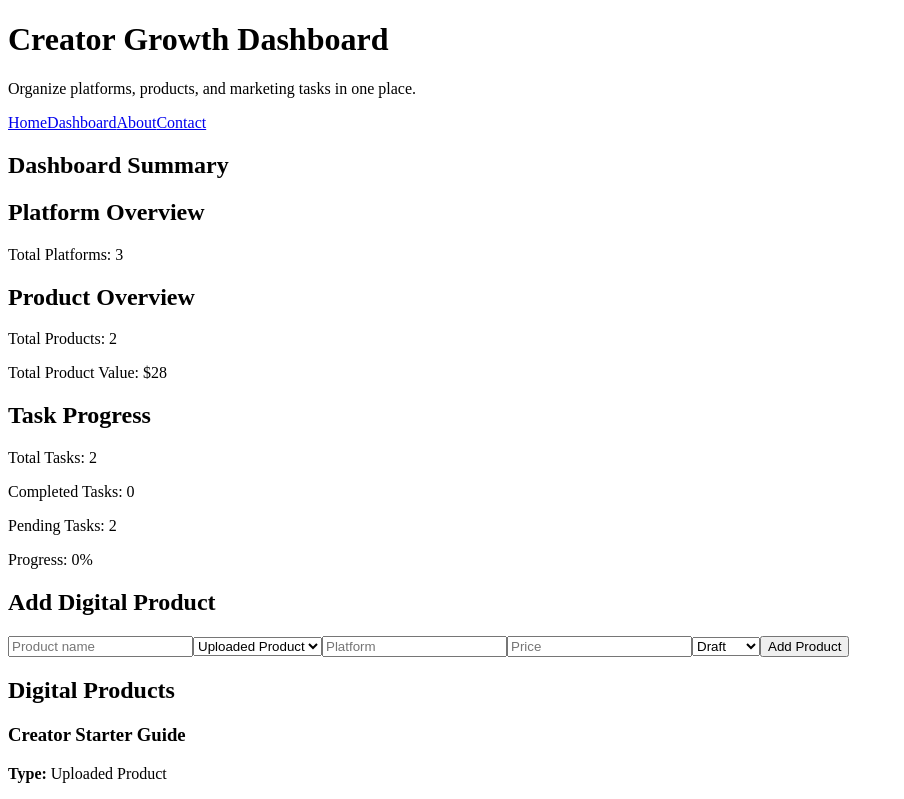
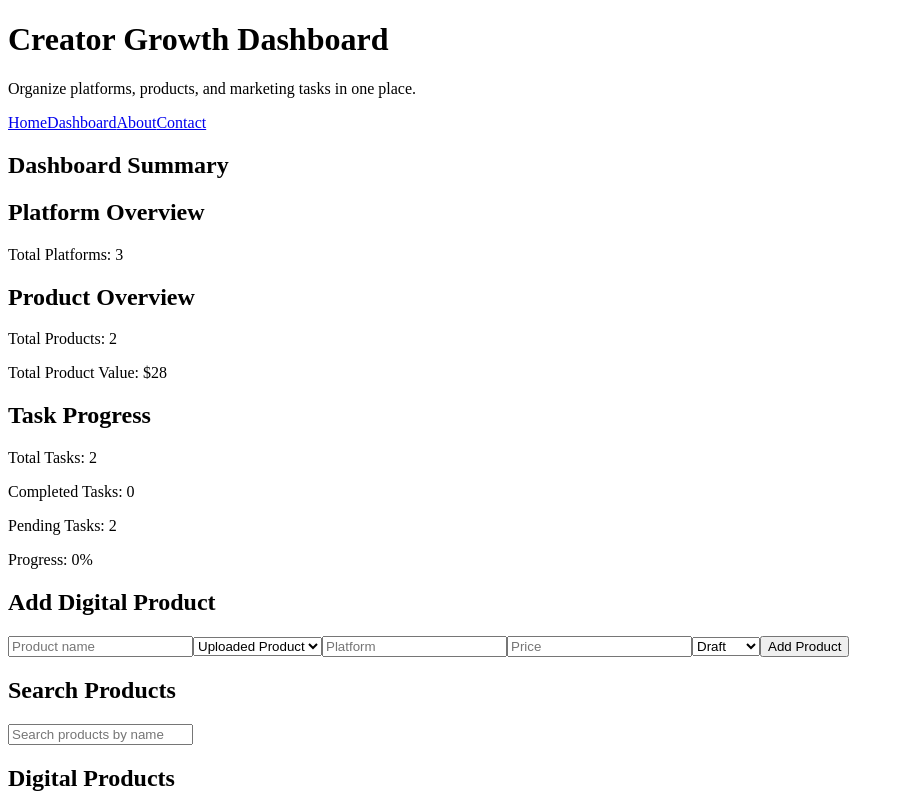
Before and after one commit to chrismusic1325/creator-growth-dashboard, a React (Vite) app in the folder creator-growth-dashboard/: page /dashboard in a window 1280 px wide. Shown: the top 799 px of the page, without its empty margins (0-904 px from the left). Built offline with nearby package versions, Linux system fonts and the light colour scheme.

Commit message:
Connect product search feature

```diff
--- a/creator-growth-dashboard/src/App.jsx
+++ b/creator-growth-dashboard/src/App.jsx
@@ -20,6 +20,11 @@ function App() {
   const [tasks, setTasks] = useState(starterTasks);
   const [platformBeingEdited, setPlatformBeingEdited] = useState(null);
   const [productBeingEdited, setProductBeingEdited] = useState(null);
+  const [searchTerm, setSearchTerm] = useState("");
+
+  const filteredProducts = products.filter((product) =>
+    product.name.toLowerCase().includes(searchTerm.toLowerCase())
+  );
 
   function addProduct(newProduct) {
     setProducts([...products, newProduct]);
@@ -95,10 +100,12 @@ function App() {
             element={
               <Dashboard
                 platforms={platforms}
-                products={products}
+                products={filteredProducts}
                 tasks={tasks}
                 platformBeingEdited={platformBeingEdited}
                 productBeingEdited={productBeingEdited}
+                searchTerm={searchTerm}
+                onSearchChange={setSearchTerm}
                 onAddProduct={addProduct}
                 onUpdateProduct={updateProduct}
                 onCancelProductEdit={cancelProductEdit}
--- a/creator-growth-dashboard/src/pages/Dashboard.jsx
+++ b/creator-growth-dashboard/src/pages/Dashboard.jsx
@@ -3,6 +3,7 @@ import PlatformList from "../components/platforms/PlatformList";
 import PlatformForm from "../components/platforms/PlatformForm";
 import EditPlatformForm from "../components/platforms/EditPlatformForm";
 import ProductForm from "../components/products/ProductForm";
+import ProductSearch from "../components/products/ProductSearch";
 import ProductList from "../components/products/ProductList";
 import EditProductForm from "../components/products/EditProductForm";
 import TaskForm from "../components/tasks/TaskForm";
@@ -14,6 +15,8 @@ function Dashboard({
   tasks,
   platformBeingEdited,
   productBeingEdited,
+  searchTerm,
+  onSearchChange,
   onAddTask,
   onAddProduct,
   onUpdateProduct,
@@ -40,6 +43,11 @@ function Dashboard({
         <ProductForm onAddProduct={onAddProduct} />
       )}
 
+      <ProductSearch
+        searchTerm={searchTerm}
+        onSearchChange={onSearchChange}
+      />
+
       <ProductList
         products={products}
         onEditProduct={onEditProduct}
@@ -63,6 +71,7 @@ function Dashboard({
       />
 
       <TaskForm onAddTask={onAddTask} />
+
       <TaskList tasks={tasks} onToggleTaskComplete={onToggleTaskComplete} />
     </>
   );
```
